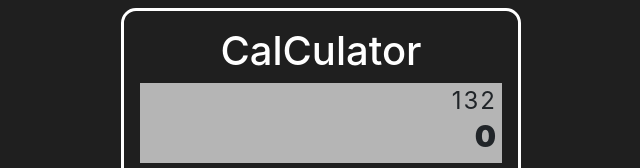
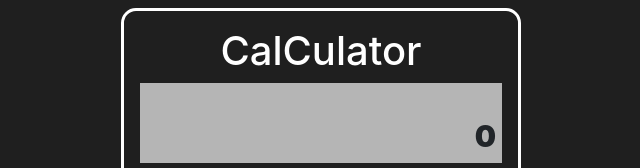
Before and after one commit to boboyuki/BuildSchool_Calculator, a plain HTML site: page index.html in a window 1280 px wide. Shown: the top 168 px of the page, 319-959 px from the left. Drawn offline with nearby package versions, Linux system fonts and the light colour scheme.

Commit message:
刪除dispaly 的123

```diff
--- a/index.html
+++ b/index.html
@@ -82,7 +82,7 @@
   <div class="container mx-auto mt-2 p-3">
     <h1 class="text-white text-center">CalCulator</h1>
     <div class="calculator-display my-2 d-flex flex-column justify-content-end align-items-end">
-      <span>132</span>
+      <span></span>
       <p class="m-0 p-1"></p>
     </div>
     <div class="calculator-button-group pt-2 m-auto">
```
